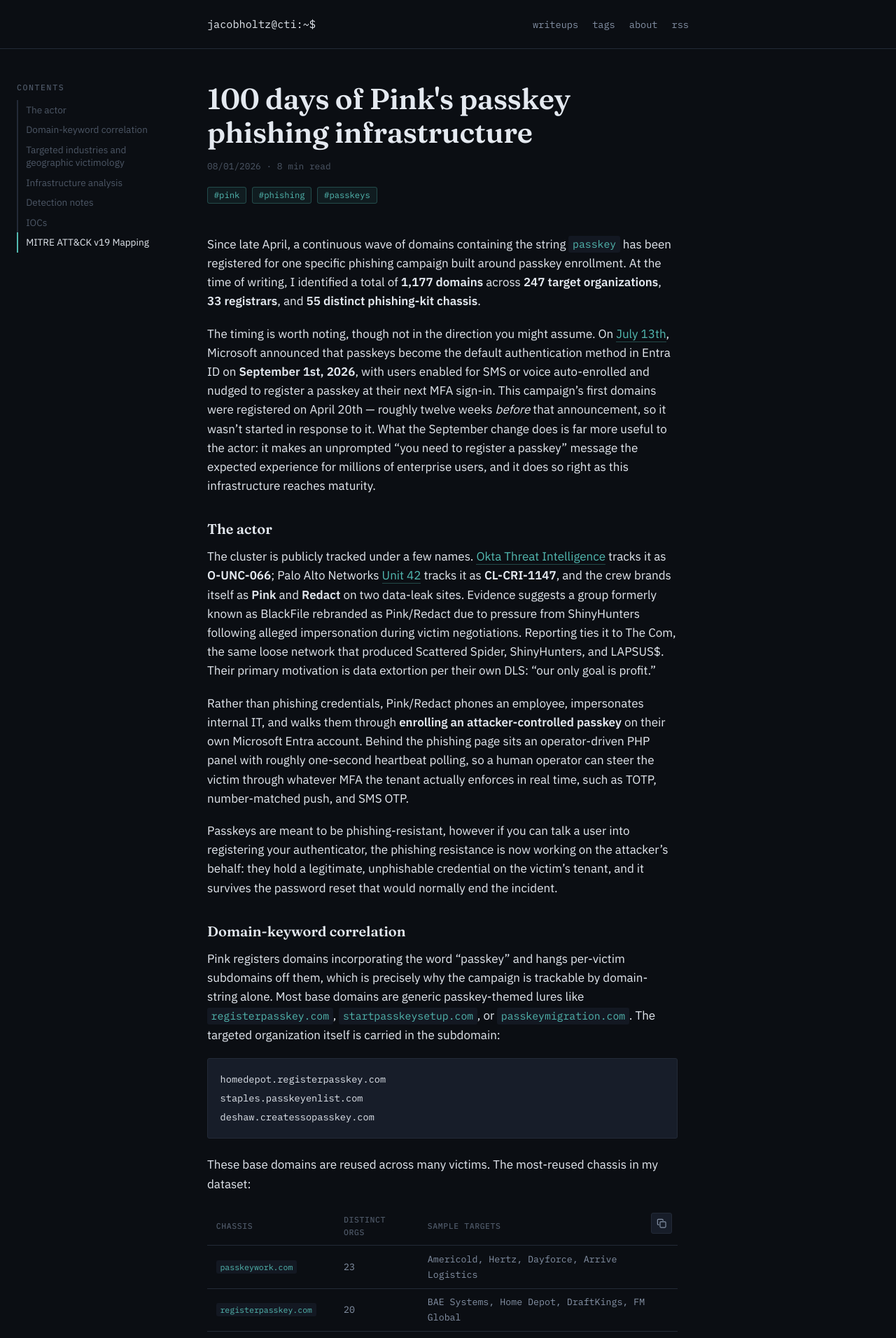
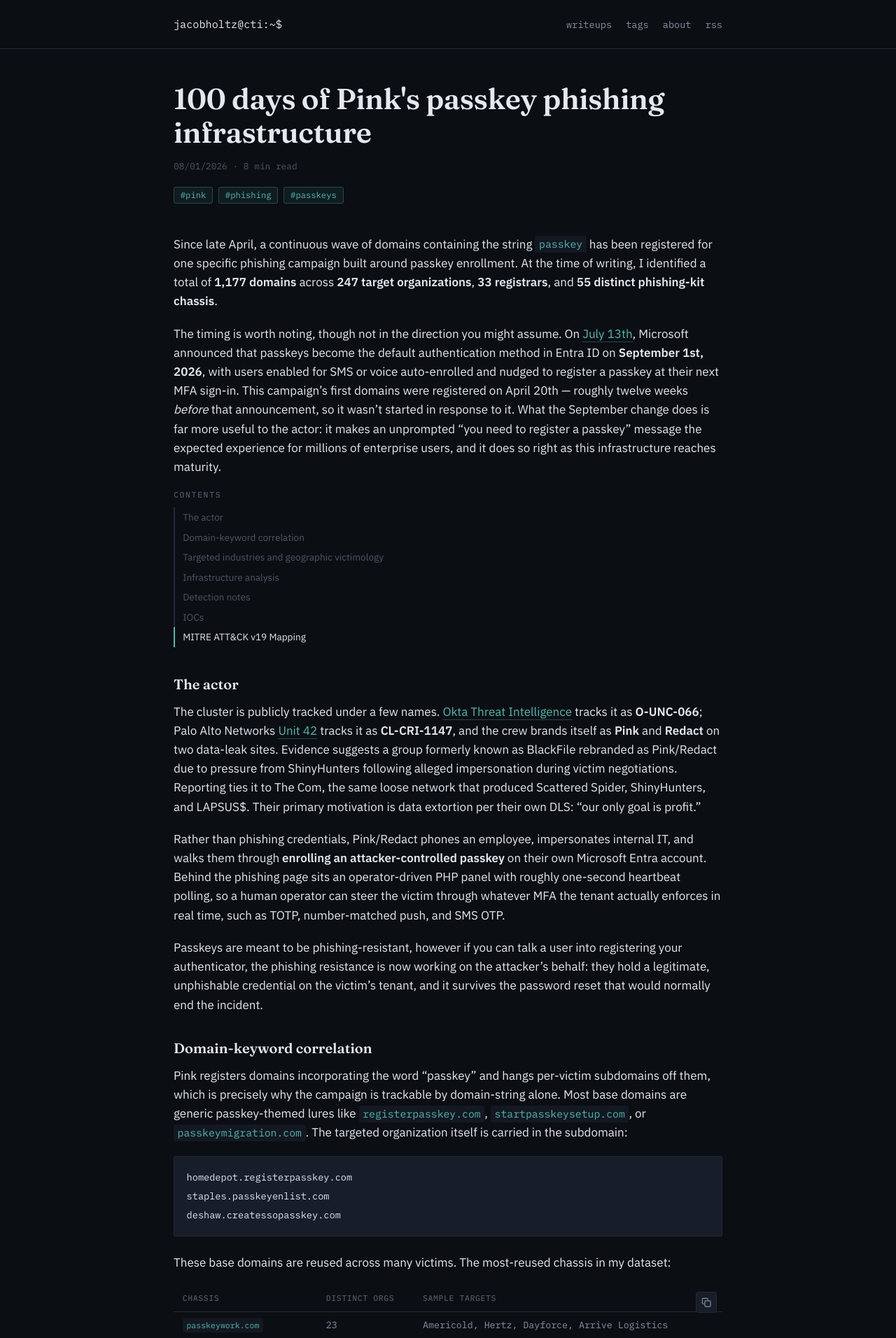
Before and after one commit to jacobholtz/jacobholtz.github.io, a Jekyll site: the page built from _posts/2026-08-01-100-days-of-pinks-passkey-phishing-infrastructure.md, in a window 1280 px wide. Shown: the top 1912 px of the page at 70% size. Built offline with Jekyll 4.4.1, drawn with Linux system fonts in a browser that asks for light colours.

Commit message:
Widen the text column and let images span it
The column grows from 46rem to 52rem (text measure 42rem to 49rem).
Images fill the column instead of stopping at 36rem. The pinned TOC
offset and breakpoint move with the column.

Co-Authored-By: Claude Opus 5.5 <noreply@anthropic.com>

```diff
--- a/assets/css/style.scss
+++ b/assets/css/style.scss
@@ -18,7 +18,7 @@ $serif: 'Fraunces', Georgia, serif;
 $sans:  'IBM Plex Sans', -apple-system, BlinkMacSystemFont, sans-serif;
 $mono:  'IBM Plex Mono', 'SFMono-Regular', Menlo, monospace;
 
-$measure: 42rem;
+$measure: 49rem;
 $radius: 3px;
 
 // ---------------------------------------------------------------------------
@@ -74,7 +74,7 @@ img { max-width: 100%; }
 // Layout shell
 // ---------------------------------------------------------------------------
 .wrap {
-  max-width: 46rem;
+  max-width: 52rem;
   margin: 0 auto;
   padding: 0 1.5rem;
 }
@@ -281,11 +281,11 @@ img { max-width: 100%; }
 
   strong { color: $text; }
 
-  // Screenshots render as moderate-sized thumbnails, not edge-to-edge —
-  // click one to see it full size in the lightbox (assets/js/image-zoom.js).
+  // Screenshots span the text column. Click one to see it full size in the
+  // lightbox (assets/js/image-zoom.js).
   img {
     display: block;
-    max-width: min(100%, 36rem);
+    max-width: 100%;
     margin: 0 auto 1.5rem;
     border: 1px solid $hairline;
     border-radius: $radius;
@@ -381,7 +381,7 @@ img { max-width: 100%; }
 // Table of contents (assets/js/toc.js)
 //
 // Inline at the top of the post by default; pinned into the left margin once
-// the viewport is wide enough to hold it clear of the 46rem column. Entries
+// the viewport is wide enough to hold it clear of the 52rem column. Entries
 // sit dim and lift to full-strength text as their section is scrolled past.
 // ---------------------------------------------------------------------------
 .post-content .post-toc {
@@ -439,14 +439,14 @@ img { max-width: 100%; }
   ol ol ol > li > a { padding-left: 2.3rem; }
 }
 
-// 46rem column + a rail and gutters on each side.
-@media (min-width: 1240px) {
+// 52rem column + a rail and gutters on each side.
+@media (min-width: 1340px) {
   .post-content .post-toc {
     position: fixed;
     top: 40px;
-    right: calc(50% + 25.5rem);
+    right: calc(50% + 28.5rem);
     width: max-content;
-    max-width: min(15rem, calc(50% - 27rem));
+    max-width: min(15rem, calc(50% - 30rem));
     max-height: calc(100vh - 80px);
     overflow-y: auto;
     margin: 0;
```
